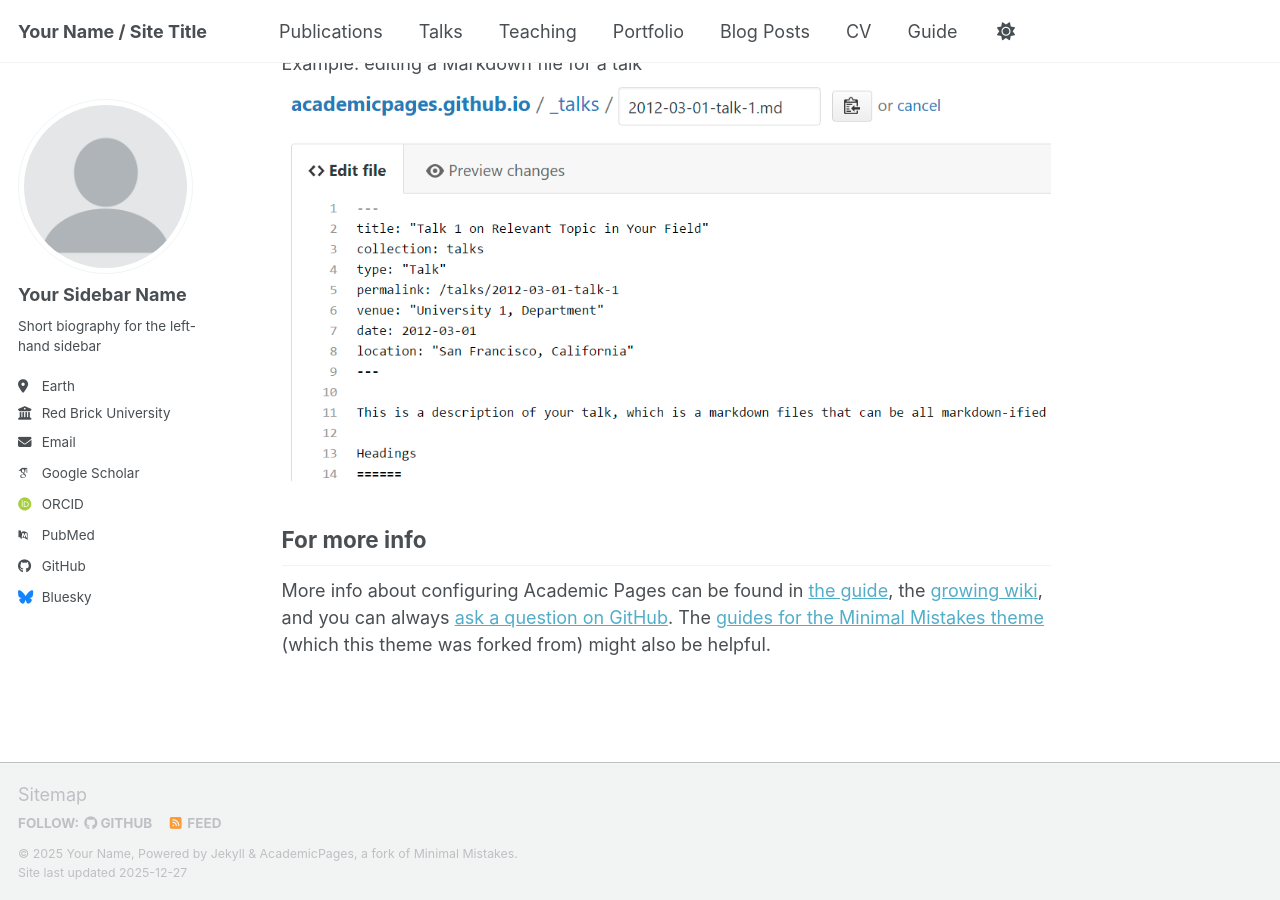
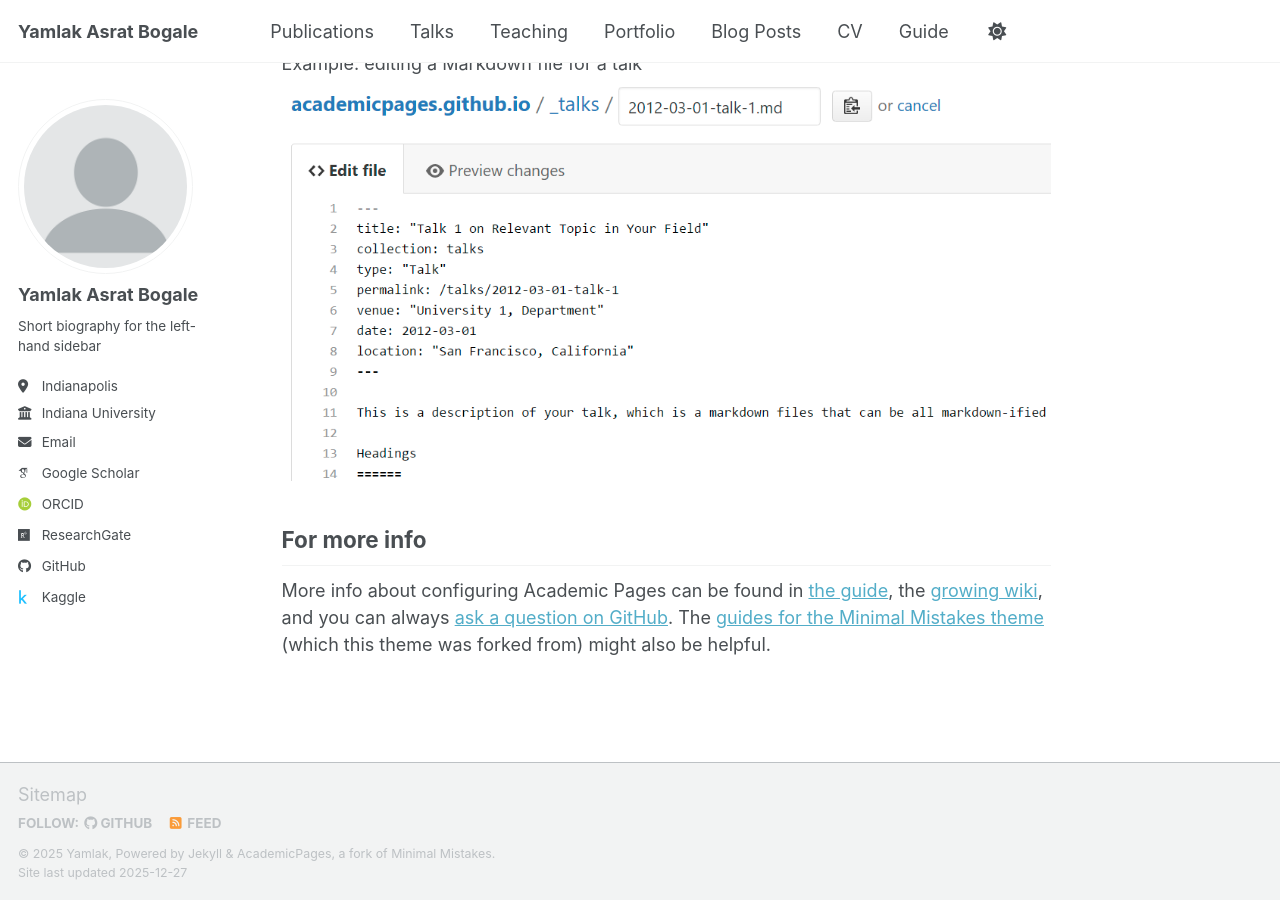
Before and after one commit to yamlakyam/yamlakyam.github.io, a Jekyll site: the page built from _pages/about.md, in a window 1280 px wide and 900 px high, scrolled down 2718 px. Built offline with Jekyll 4.4.1, drawn with Linux system fonts in a browser that asks for light colours; some web fonts are replaced; a script bundle is joined from its source files by our own code; library files that are not in the unit come from our copies.

Commit message:
Update _config.yml

```diff
--- a/_config.yml
+++ b/_config.yml
@@ -9,11 +9,11 @@
 # Basic Site Settings
 locale                   : "en-US"
 site_theme               : "default" # the available themes options are "default", "air", "sunrise", "mint", "dirt" and "contrast"
-title                    : "Your Name / Site Title"
+title                    : "Yamlak Asrat Bogale"
 title_separator          : "-"
-name                     : &name "Your Name"
-description              : &description "Your Name's academic portfolio"   # Update this with a general description of your site, this is the default if not overridden by a page
-url                      : https://academicpages.github.io # The base hostname & protocol for your site e.g. "https://[your GitHub username].github.io",
+name                     : &name "Yamlak"
+description              : &description "Yamlak's academic portfolio"   # Update this with a general description of your site, this is the default if not overridden by a page
+url                      : https://yamlakyam.github.io # The base hostname & protocol for your site e.g. "https://[your GitHub username].github.io",
                                                            # or if you already have some other page hosted on Github then use "https://[your GitHub username].github.io/[Your Repo Name]"
 baseurl                  : "" # the subpath of your site, e.g. "/blog"
 repository               : "academicpages/academicpages.github.io"
@@ -24,25 +24,25 @@ repository               : "academicpages/academicpages.github.io"
 author:
   # Biographic information
   avatar           : "profile.png"
-  name             : "Your Sidebar Name"
+  name             : "Yamlak Asrat Bogale"
   pronouns         : # example: "she/her"
   bio              : "Short biography for the left-hand sidebar"
-  location         : "Earth"
-  employer         : "Red Brick University"
+  location         : "Indianapolis"
+  employer         : "Indiana University"
   uri              : # URL
-  email            : "none@example.org"
+  email            : "yamlakyam@gmail.com | ybogale@cmu.alumni.edu"
 
   # Academic websites
   academia         : # URL
   arxiv            : # URL - Update with the correct link to your profile
-  googlescholar    : "https://scholar.google.com/citations?user=PS_CX0AAAAAJ"
+  googlescholar    : "https://scholar.google.com/citations?user=o-dnUPMAAAAJ&hl=en"
   inspire-hep      : # URL
   impactstory      : # URL
-  orcid            : "https://orcid.org/yourorcidurl"
+  orcid            : "https://orcid.org/my-orcid?orcid=0009-0004-8142-8910"
   semantic         : # URL
   ssrn             : # URL
-  pubmed           : "https://www.ncbi.nlm.nih.gov/pubmed/?term=john+snow"
-  researchgate     : # URL
+  pubmed           : # "https://www.ncbi.nlm.nih.gov/pubmed/?term=john+snow"
+  researchgate     : "https://www.researchgate.net/profile/Yamlak-Bogale/research"
   scopus           : # URL
   zotero           : # URL
 
@@ -51,13 +51,13 @@ author:
   bitbucket        : # Username - Update with your username on the site
   codepen          : # Username
   dribbble         : # Username
-  github           : "academicpages"
-  kaggle           : # Username
+  github           : "yamlakyam"
+  kaggle           : "ybogale"
   stackoverflow    : # User number or user number and name (i.e., use "1" or "1/jeff-atwood")
 
   # Social media
   artstation       : # Username
-  bluesky          : "bsky.app" # Replace this with you Bluesky username
+  bluesky          : #"bsky.app" # Replace this with you Bluesky username
   facebook         : # Username
   flickr           : # Username
   foursquare       : # Username
```
